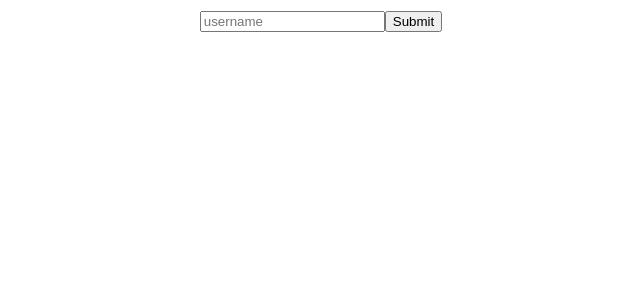
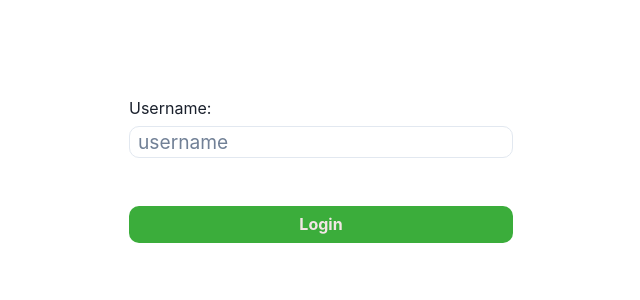
Before and after one commit to pixalquarks/feynman-board, a React (Vite) app in the folder client/: page / in a window 1280 px wide. Shown: the top 300 px of the page, without its empty margins (319-959 px from the left). Built offline with nearby package versions, Linux system fonts and the light colour scheme.

Commit message:
added functionality to add and edit topics

```diff
--- a/client/package.json
+++ b/client/package.json
@@ -9,6 +9,10 @@
     "preview": "vite preview"
   },
   "dependencies": {
+    "@chakra-ui/react": "^2.3.6",
+    "@emotion/react": "^11.10.5",
+    "@emotion/styled": "^11.10.5",
+    "framer-motion": "^7.6.4",
     "react": "^18.2.0",
     "react-dom": "^18.2.0",
     "react-router-dom": "^6.4.3"
--- a/client/src/components/AddTopic/AddTopic.tsx
+++ b/client/src/components/AddTopic/AddTopic.tsx
@@ -1,15 +1,96 @@
-import React from "react";
+import React, { useState } from "react";
 import "./style.css";
 
+const colors = ["red", "blue", "yellow", "green"];
+
 const AddTopic: React.FC = () => {
+  const [name, setName] = useState("");
+  const [data, setData] = useState("");
+  const [blocks, setBlocks] = useState<Block[]>([]);
+  const [isEditing, setIsEditing] = useState(true);
+
+  const onEditClicked = () => {
+    setIsEditing((prev) => !prev);
+    if (!isEditing) {
+      SplitData();
+    } else {
+      JoinData();
+    }
+  };
+
+  const SplitData = () => {
+    const newBlocks = data
+      .split(",")
+      .filter((block: string) => block.trim().length > 0)
+      .map((block: string) => {
+        return {
+          text: block,
+          understanding: 1,
+          delimiter: ",",
+        };
+      });
+    setBlocks(newBlocks);
+    console.log(newBlocks);
+  };
+
+  const JoinData = () => {
+    let res = "";
+    for (let block of blocks) {
+      res += block.text;
+      if (block.delimiter !== undefined) {
+        res += block.delimiter;
+      }
+    }
+    setData(res);
+  };
+
+  const onAddTopic = (e: React.FormEvent<HTMLFormElement>) => {
+    e.preventDefault();
+    console.log(name, data);
+  };
+
+  const onBlockClicked = (index: number) => {};
+
   return (
     <div className="add-topic">
-      <form>
+      <form onSubmit={onAddTopic}>
         <div className="topic-name">
           <label htmlFor="topic">TOPIC : </label>
-          <input id="topic" type="text" placeholder="topic" />
+          {isEditing ? (
+            name
+          ) : (
+            <input
+              id="topic"
+              type="text"
+              placeholder="topic"
+              value={name}
+              onChange={(e) => setName(e.target.value)}
+            />
+          )}
+          <button onClick={onEditClicked}>Edit</button>
         </div>
-        <textarea rows={30} cols={40}></textarea>
+        {isEditing ? (
+          blocks.map((block, index) => {
+            return (
+              <span
+                className="block-item"
+                key={index}
+                style={{ color: colors[block.understanding - 1] }}
+              >
+                {block.text}
+                <span style={{ color: "black" }}>{block.delimiter}</span>
+              </span>
+            );
+          })
+        ) : (
+          <textarea
+            rows={10}
+            cols={40}
+            value={data}
+            onChange={(e) => setData(e.target.value)}
+          ></textarea>
+        )}
+        <button type="submit">Add</button>
       </form>
     </div>
   );
--- a/client/src/components/AddTopic/style.css
+++ b/client/src/components/AddTopic/style.css
@@ -21,6 +21,7 @@
 .add-topic textarea {
   border-radius: 10px;
   padding: 0.5rem;
+  border: 1px solid black;
 }
 
 .topic-name {
@@ -30,3 +31,15 @@
 .topic-name input {
   font-size: 1.3em;
 }
+
+.block-item {
+  display: inline;
+}
+
+.block-item:hover {
+  border: 1px solid black;
+}
+
+.block-item:active {
+  border: 1px solid red;
+}
--- a/client/src/components/Dashboard/Dashboard.tsx
+++ b/client/src/components/Dashboard/Dashboard.tsx
@@ -1,25 +1,29 @@
-import React from "react";
+import React, { useContext } from "react";
+import { useNavigate } from "react-router-dom";
+import { UserContext } from "../../context/UserContext";
+import { Container, ListItem, UnorderedList, Button } from "@chakra-ui/react";
 import "./style.css";
 
-const topics = [
-  { name: "fdlskfjdf", understanding: 30 },
-  { name: "gflgkflgfr", understanding: 76 },
-  { name: "vvmxkvdr", understanding: 12 },
-];
+const Dashboard: React.FC = () => {
+  const { topics } = useContext(UserContext) as UserContextType;
 
-const Dashboard: React.FC = () => {
+  const navigate = useNavigate();
   return (
     <div>
-      <button>Add Topic</button>
-      <ul>
-        {topics.map((topic, index) => {
-          return (
-            <li key={index}>
-              {topic.name}: {topic.understanding} %
-            </li>
-          );
-        })}
-      </ul>
+      <Container maxW="md">
+        <Button colorScheme="blue" onClick={() => navigate("/add-topic")}>
+          Add Topic
+        </Button>
+        <UnorderedList>
+          {topics.map((topic, index) => {
+            return (
+              <ListItem key={index}>
+                {topic.name}: {topic.understanding} %
+              </ListItem>
+            );
+          })}
+        </UnorderedList>
+      </Container>
     </div>
   );
 };
--- a/client/src/components/Landing/Landing.tsx
+++ b/client/src/components/Landing/Landing.tsx
@@ -1,26 +1,36 @@
-import React, { useState } from "react";
+import React, { useRef, useContext } from "react";
+import { UserContext } from "../../context/UserContext";
+import { Container, Input, Button } from "@chakra-ui/react";
 import "./style.css";
 
 const Landing: React.FC = () => {
-  const [username, setUsername] = useState("");
+  const { user, Login } = useContext(UserContext) as UserContextType;
+
+  const inputRef = useRef(null);
 
   const OnUsernameSubmit = (e: React.FormEvent<HTMLFormElement>) => {
     e.preventDefault();
-    console.log(username);
-    setUsername("");
+    if (inputRef.current === null) return;
+    console.log(inputRef.current.value);
+    Login(inputRef.current.value);
   };
 
   return (
-    <div>
-      <form onSubmit={OnUsernameSubmit}>
-        <input
-          type="text"
-          placeholder="username"
-          value={username}
-          onChange={(e) => setUsername(e.target.value)}
-        />
-        <button type="submit">Submit</button>
-      </form>
+    <div className="landing">
+      <Container>
+        <form onSubmit={OnUsernameSubmit}>
+          <label htmlFor="username">Username: </label>
+          <Input
+            ref={inputRef}
+            id="username"
+            type="text"
+            placeholder="username"
+          />
+          <Button colorScheme="green" type="submit">
+            Login
+          </Button>
+        </form>
+      </Container>
     </div>
   );
 };
--- a/client/src/components/Landing/style.css
+++ b/client/src/components/Landing/style.css
@@ -0,0 +1,33 @@
+.landing {
+  width: var(--container-width);
+  min-width: 200px;
+  height: 40vh;
+  margin: 5rem auto;
+  /* border: 1px solid red; */
+}
+
+.landing form {
+  display: flex;
+  flex-direction: column;
+  padding: 1rem;
+}
+
+.landing form input {
+  height: 2rem;
+  font-size: 1.2rem;
+  margin: 1rem 0;
+  margin-top: 0.4rem;
+  padding: 0.5rem;
+  border-radius: 10px;
+}
+
+.landing form button {
+  margin: 1rem 0;
+  margin-top: 2rem;
+  height: 2.3rem;
+  font-weight: 700;
+  color: rgb(243, 230, 230);
+  background-color: rgb(59, 173, 59);
+  border: none;
+  border-radius: 10px;
+}
--- a/client/src/context/UserProvider.tsx
+++ b/client/src/context/UserContext.tsx
@@ -10,6 +10,8 @@ interface Props {
 export const UserProvider: React.FC<Props> = ({ children }) => {
   const [user, setUser] = useState({});
 
+  const [topics, setTopics] = useState<Topic[]>([]);
+
   const navigate = useNavigate();
 
   const Login = (user: string) => {
@@ -18,7 +20,7 @@ export const UserProvider: React.FC<Props> = ({ children }) => {
   };
 
   return (
-    <UserContext.Provider value={{ user, Login }}>
+    <UserContext.Provider value={{ user, Login, topics }}>
       {children}
     </UserContext.Provider>
   );
--- a/client/src/main.tsx
+++ b/client/src/main.tsx
@@ -1,16 +1,19 @@
 import React from "react";
 import ReactDOM from "react-dom/client";
 import { BrowserRouter } from "react-router-dom";
+import { ChakraProvider } from "@chakra-ui/react";
 import App from "./App";
 import "./index.css";
-import { UserProvider } from "./context/UserProvider";
+import { UserProvider } from "./context/UserContext";
 
 ReactDOM.createRoot(document.getElementById("root") as HTMLElement).render(
   <React.StrictMode>
-    <BrowserRouter>
-      <UserProvider>
-        <App />
-      </UserProvider>
-    </BrowserRouter>
+    <ChakraProvider>
+      <BrowserRouter>
+        <UserProvider>
+          <App />
+        </UserProvider>
+      </BrowserRouter>
+    </ChakraProvider>
   </React.StrictMode>
 );
```
Also changed, not shown: client/src/react-app-env.d.ts (+22 -1 lines), 1 other file (tests, documents, lock files or other folders).
